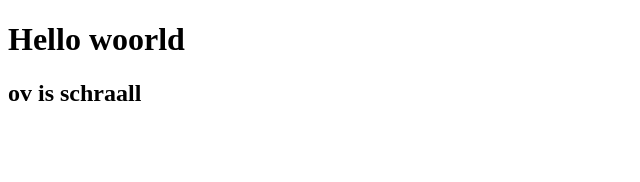
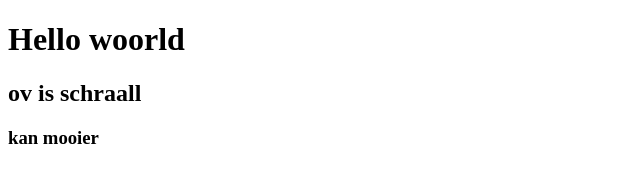
Before and after one commit to jelmer-agricola/workshop-git, a plain HTML site: page index.html in a window 1280 px wide. Shown: the whole page, without its empty margins (0-640 px from the left). Drawn offline with Linux system fonts and the light colour scheme.

Commit message:
made register

```diff
--- a/index.html
+++ b/index.html
@@ -7,5 +7,6 @@
 <body>
 <h1>Hello woorld</h1>
 <h2>ov is schraall</h2>
+<h3>kan mooier</h3>
 </body>
 </html>
```
